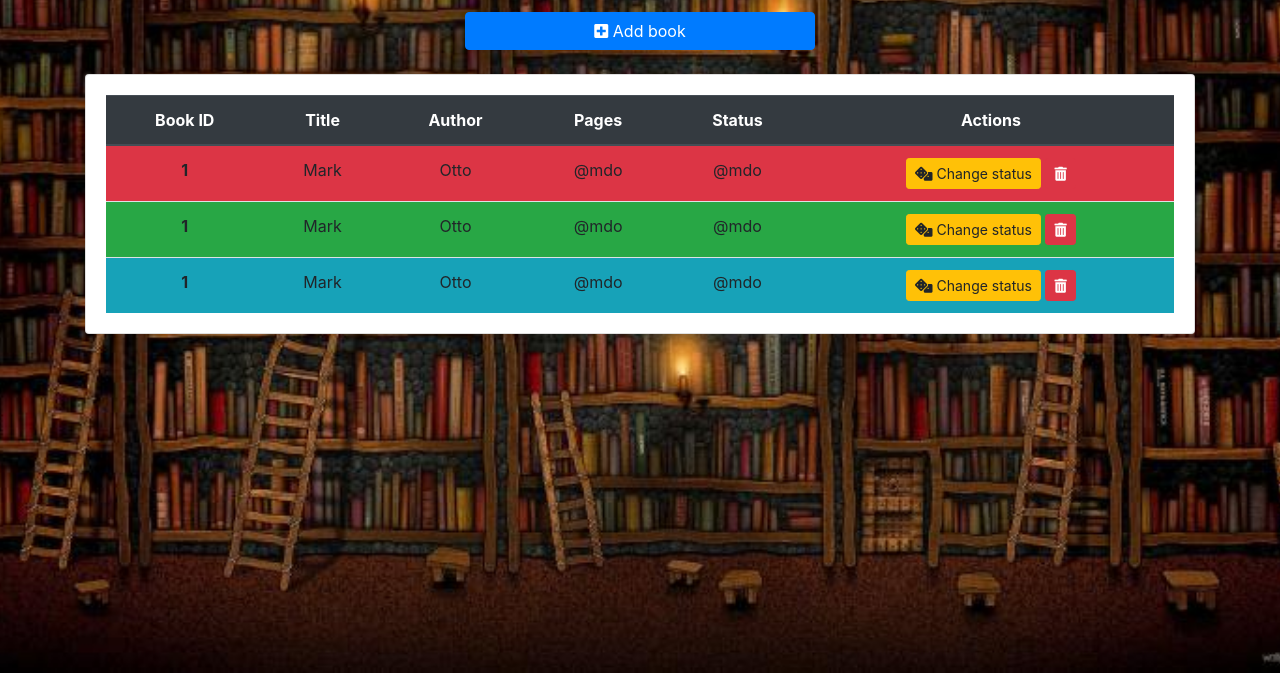
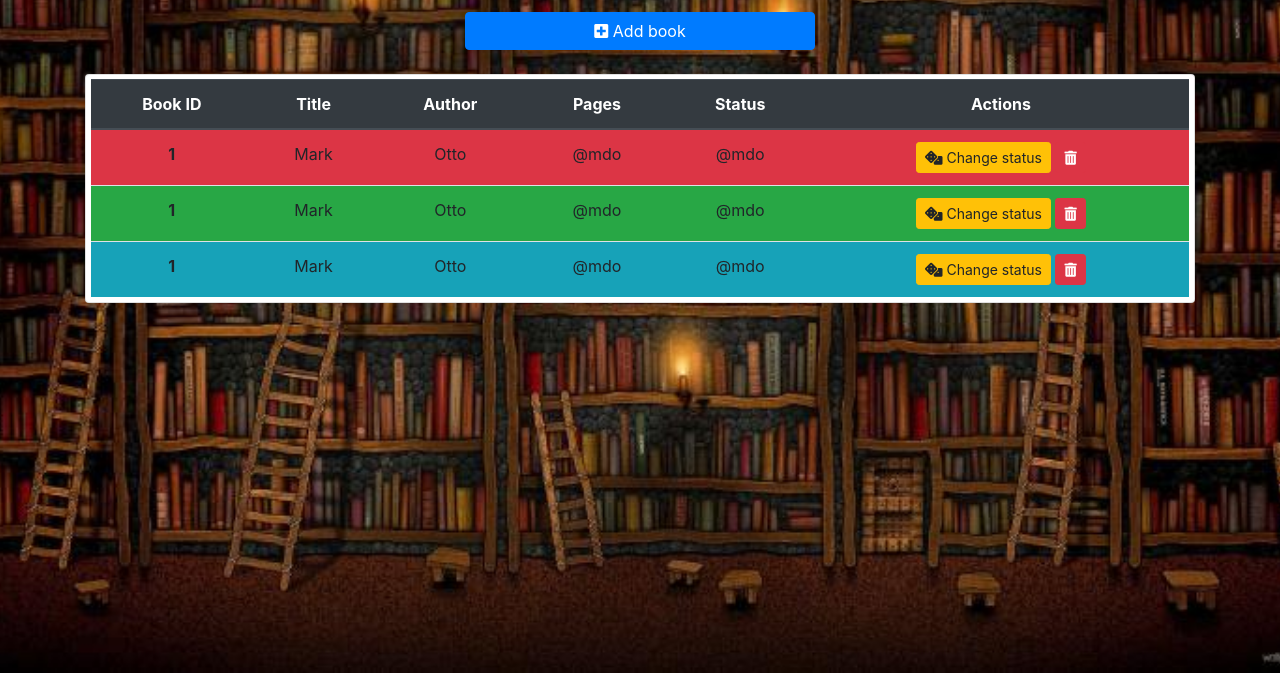
Before and after one commit to shshamim63/Book-Library, a website: page index.html in a window 1280 px wide. Shown: the part 127-800 px from the top of the page. Drawn offline with nearby package versions, Linux system fonts and the light colour scheme.

Commit message:
margin fix

```diff
--- a/assets/css/main.css
+++ b/assets/css/main.css
@@ -19,3 +19,7 @@ body, html {
   .table-marg {
     margin-bottom: 0;
   }
+
+  .border-marg {
+    padding: 0.3rem !important;
+  }
--- a/index.html
+++ b/index.html
@@ -63,7 +63,7 @@
 
     <!-- table content -->
     <section class="card my-4">
-        <div class="card-body">
+        <div class="card-body border-marg">
           <table class="table text-center table-marg">
             <thead class="thead-dark">
               <tr>
```
